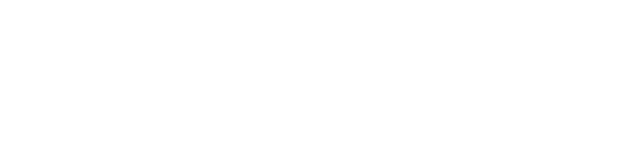
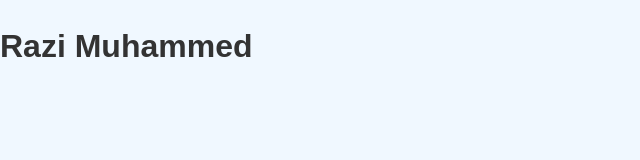
Before and after one commit to razigito/mypage, a plain HTML site: page index.html in a window 1280 px wide. Shown: the whole page, without its empty margins (0-640 px from the left). Drawn offline with Linux system fonts and the light colour scheme.

Commit message:
style.css added|bgcolor changed|name added

```diff
--- a/index.html
+++ b/index.html
@@ -4,10 +4,14 @@
     <meta charset="UTF-8">
     <meta name="viewport" content="width=device-width, initial-scale=1.0">
     <title>Razi Muhammed</title>
+    <link rel="stylesheet" href="style.css">
 
 </head>
 
+
 <body>
+
+    <h1>Razi Muhammed </h1>
 
 </body>
 </html>
--- /dev/null
+++ b/style.css
@@ -0,0 +1,8 @@
+ body {
+     font-family: Arial, sans-serif;
+     margin: 0;
+     padding: 0;
+     background-color: #F0F8FF;
+     line-height: 1.6;
+     color: #333;
+ }
```
